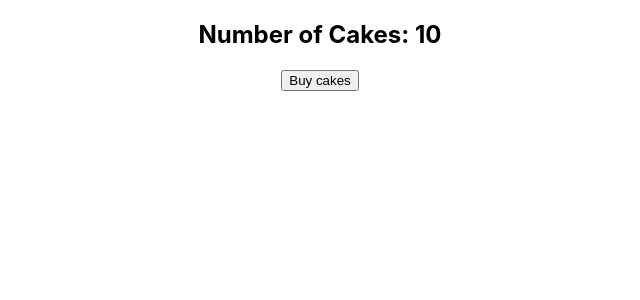
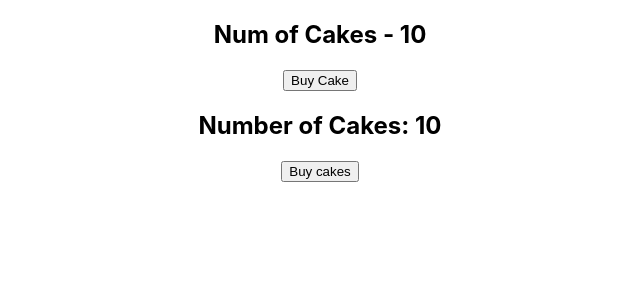
Before and after one commit to Rixikun/june_practice2, a React (Create React App) app: page / in a window 1280 px wide. Shown: the top 300 px of the page, without its empty margins (320-960 px from the left). Built offline with nearby package versions, Linux system fonts and the light colour scheme.

Commit message:
add: useSelector hook as alt to mapStateToProps

```diff
--- a/src/App.js
+++ b/src/App.js
@@ -3,12 +3,14 @@
 import store from './redux/store'
 import './App.css';
 import CakeContainer from './components/CakeContainer';
+import HooksCakeContainer from './components/HooksCakeContainer';
 
 function App() {
   return (
     //provider is at the top so store will reach every component
     <Provider store={store}>
       <div className="App">
+        <HooksCakeContainer />
         <CakeContainer />
       </div>
     </Provider>
--- /dev/null
+++ b/src/components/HooksCakeContainer.js
@@ -0,0 +1,17 @@
+import React from 'react'
+import { useSelector } from 'react-redux'
+
+const HooksCakeContainer = () => {
+    //access redux store's state
+    //takes in function & returns value
+    const numOfCakes = useSelector(state => state.numOfCakes)
+
+    return (
+        <div>
+            <h2>Num of Cakes - {numOfCakes}</h2>
+            <button>Buy Cake</button>
+        </div>
+    )
+}
+
+export default HooksCakeContainer;
```
